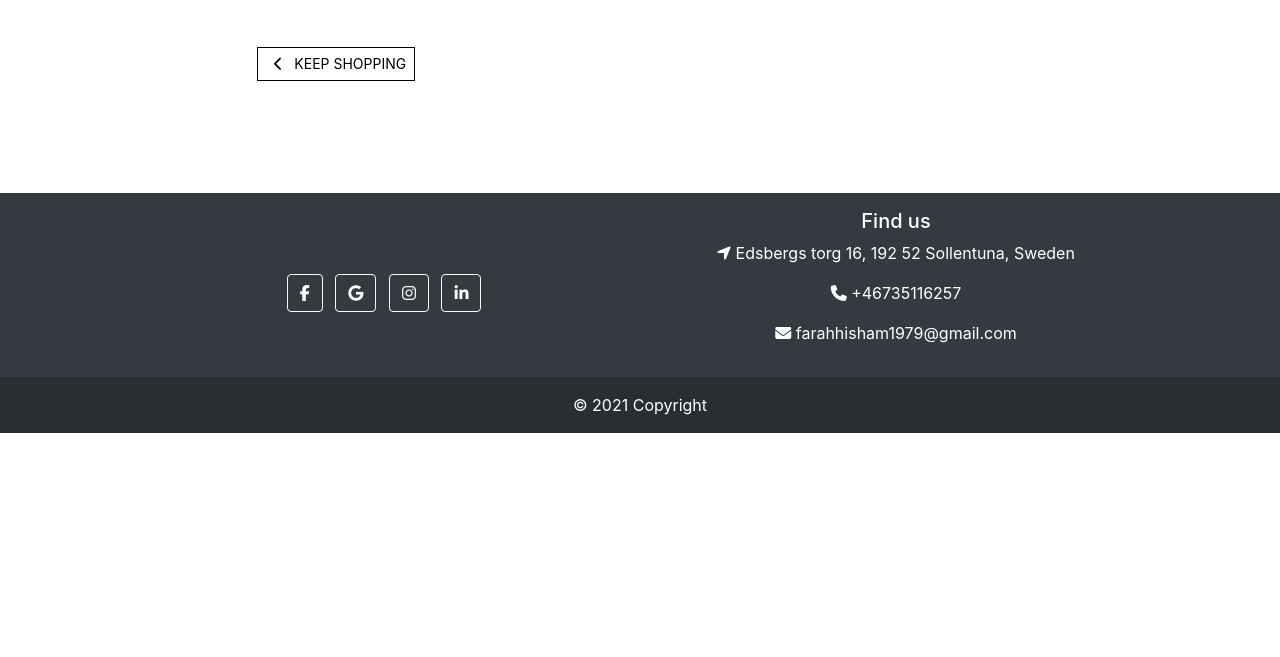
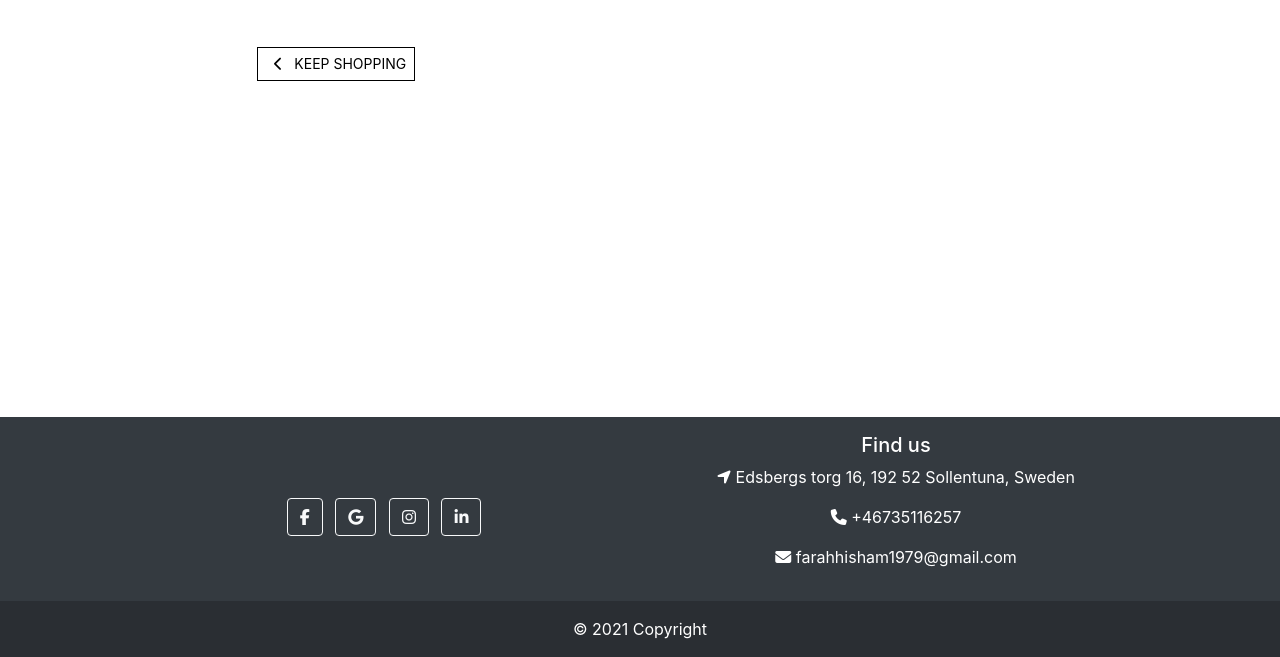
Before and after one commit to farah1979/all-for-man, a Django app: page /bag/ in a window 1280 px wide. Shown: the part 289-946 px from the top of the page. Before the commit the page ends 722 px from the top, so only its background shows below. Run offline with Django 3.2, Linux system fonts and the light colour scheme; parts of the project's set-up code (start-up, migrations or seed data) failed here and were passed over; some libraries are stand-ins or nearby versions.

Commit message:
last update in footer

```diff
--- a/templates/base.html
+++ b/templates/base.html
@@ -149,7 +149,7 @@
     {% endblock %}
 
     <div class="container-fluied " id="footer">
-        <footer class="bg-dark text-center text-white " style="margin-top: 7rem;">
+        <footer class="bg-dark text-center text-white " style="margin-top: 21rem;">
             <div class="container">
                 <section>
                     <div class="row social-media mt-5 ">
```
